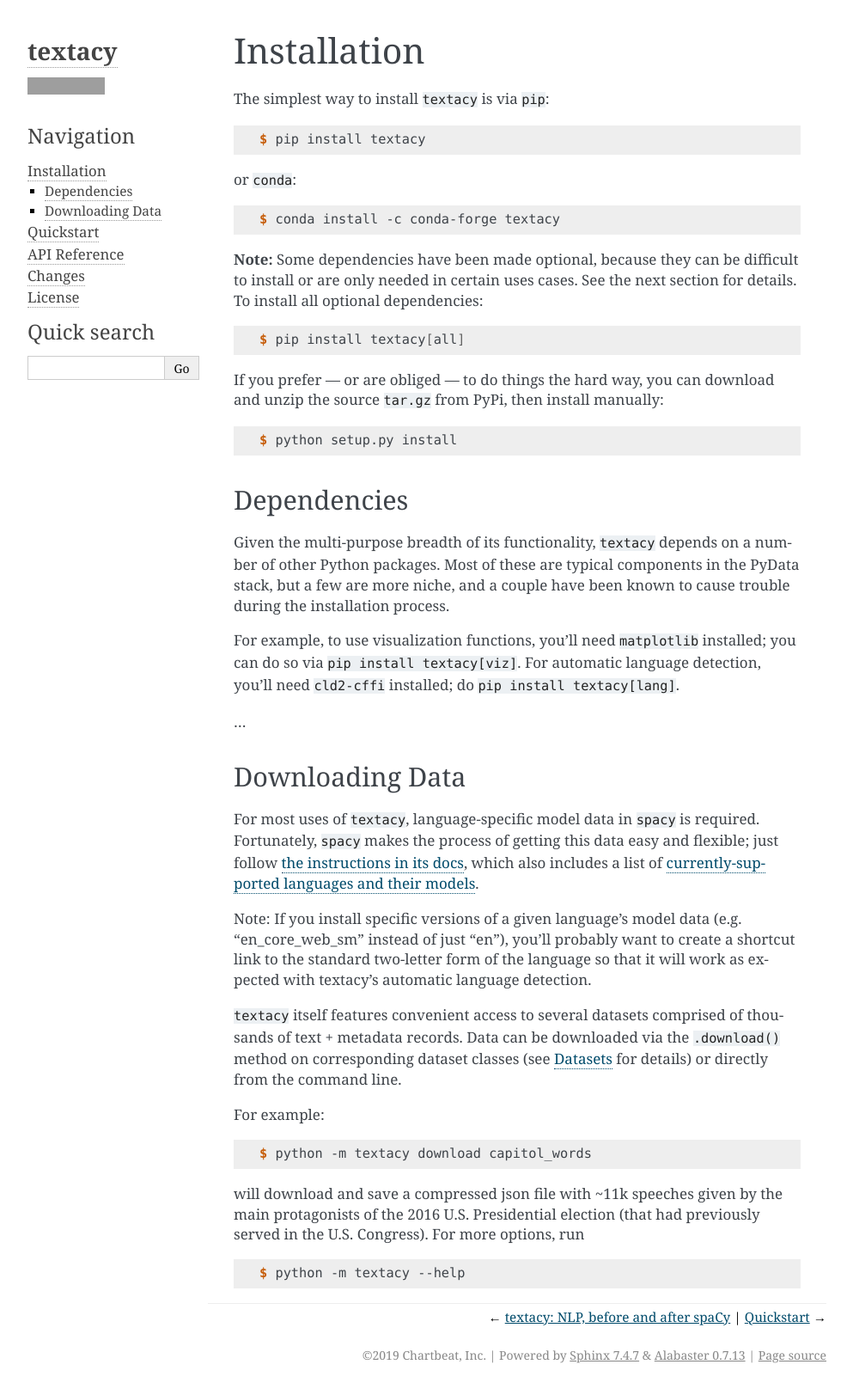
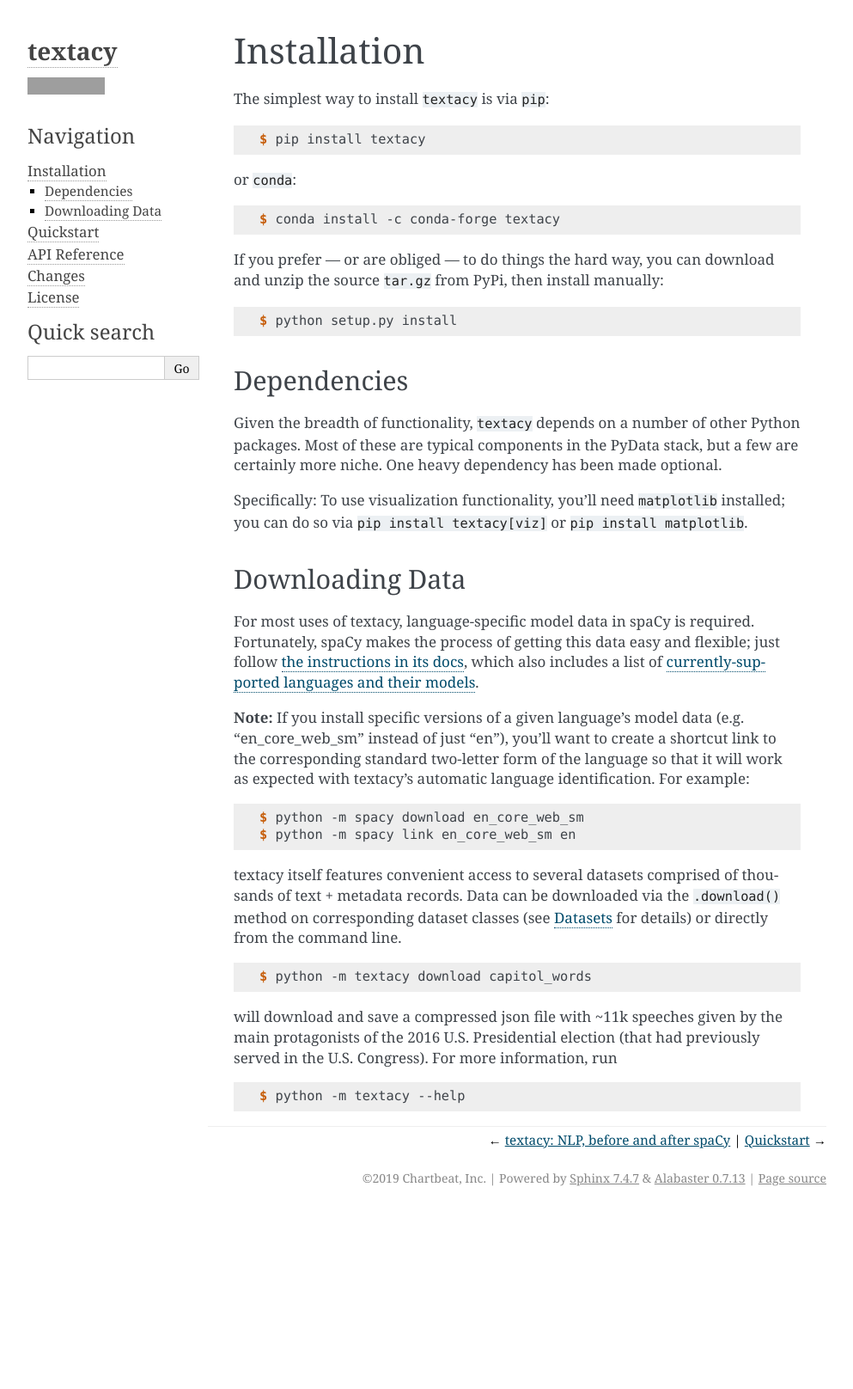
Before and after one commit to chartbeat-labs/textacy, a Sphinx documentation site: the page built from docs/source/getting_started/installation.rst, in a window 1280 px wide. Shown: the whole page at 86% size, without its empty margins (148-1141 px from the left). Built offline with Sphinx 7.4.7, drawn with Linux system fonts in a browser that asks for light colours; the version number could not be read and is left out; after the commit the page ends 1410 px from its top, so only the background shows below that; grey boxes are pictures that could not be loaded.

Commit message:
Update and clarify install + download docs
per issue #242

```diff
--- a/docs/source/getting_started/installation.rst
+++ b/docs/source/getting_started/installation.rst
@@ -15,14 +15,6 @@ or ``conda``:
 
     $ conda install -c conda-forge textacy
 
-**Note:** Some dependencies have been made optional, because they can be difficult
-to install or are only needed in certain uses cases. See the next section for details.
-To install all optional dependencies:
-
-.. code-block:: console
-
-    $ pip install textacy[all]
-
 If you prefer --- or are obliged --- to do things the hard way, you can download
 and unzip the source ``tar.gz`` from  PyPi, then install manually:
 
@@ -35,39 +27,38 @@ and unzip the source ``tar.gz`` from  PyPi, then install manually:
 Dependencies
 ------------
 
-Given the multi-purpose breadth of its functionality, ``textacy`` depends on a
-number of other Python packages. Most of these are typical components in the
-PyData stack, but a few are more niche, and a couple have been known to cause
-trouble during the installation process.
+Given the breadth of functionality, ``textacy`` depends on a number of other
+Python packages. Most of these are typical components in the PyData stack,
+but a few are certainly more niche. One heavy dependency has been made optional.
 
-For example, to use visualization functions, you'll need ``matplotlib`` installed;
-you can do so via ``pip install textacy[viz]``. For automatic language detection,
-you'll need ``cld2-cffi`` installed; do ``pip install textacy[lang]``.
-
-...
+Specifically: To use visualization functionality, you'll need ``matplotlib`` installed;
+you can do so via ``pip install textacy[viz]`` or ``pip install matplotlib``.
 
 .. _installation_downloading-data:
 
 Downloading Data
 ----------------
 
-For most uses of ``textacy``, language-specific model data in ``spacy`` is
-required. Fortunately, ``spacy`` makes the process of getting this data easy and
-flexible; just follow `the instructions in its docs <https://spacy.io/docs/usage/models>`_,
+For most uses of textacy, language-specific model data in spaCy is required.
+Fortunately, spaCy makes the process of getting this data easy and flexible;
+just follow `the instructions in its docs <https://spacy.io/docs/usage/models>`_,
 which also includes a list of `currently-supported languages and their models
 <https://spacy.io/usage/models#section-available>`_.
 
-Note: If you install specific versions of a given language's model data
-(e.g. "en_core_web_sm" instead of just "en"), you'll probably want to create
-a shortcut link to the standard two-letter form of the language so that it will
-work as expected with textacy's automatic language detection.
+**Note:** If you install specific versions of a given language's model data
+(e.g. "en_core_web_sm" instead of just "en"), you'll want to create a shortcut link
+to the corresponding standard two-letter form of the language so that it will
+work as expected with textacy's automatic language identification. For example:
 
-``textacy`` itself features convenient access to several datasets comprised of
+.. code-block:: console
+
+    $ python -m spacy download en_core_web_sm
+    $ python -m spacy link en_core_web_sm en
+
+textacy itself features convenient access to several datasets comprised of
 thousands of text + metadata records. Data can be downloaded via the ``.download()``
 method on corresponding dataset classes (see :ref:`api-reference-datasets` for details)
 or directly from the command line.
-
-For example:
 
 .. code-block:: console
 
@@ -75,7 +66,7 @@ For example:
 
 will download and save a compressed json file with ~11k speeches given by the
 main protagonists of the 2016 U.S. Presidential election (that had previously
-served in the U.S. Congress). For more options, run
+served in the U.S. Congress). For more information, run
 
 .. code-block:: console
 
```
